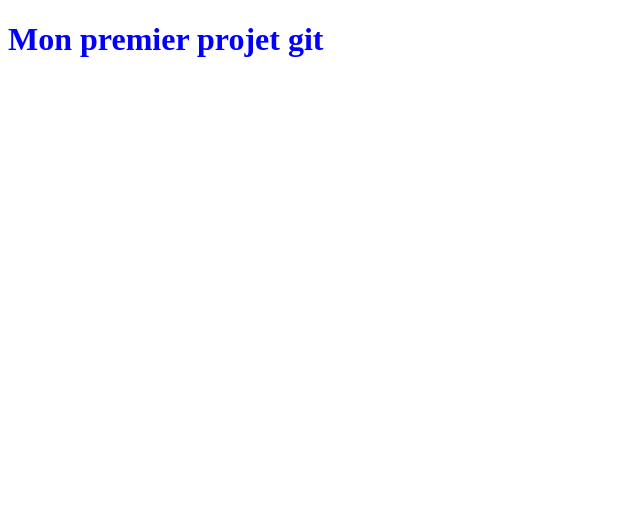
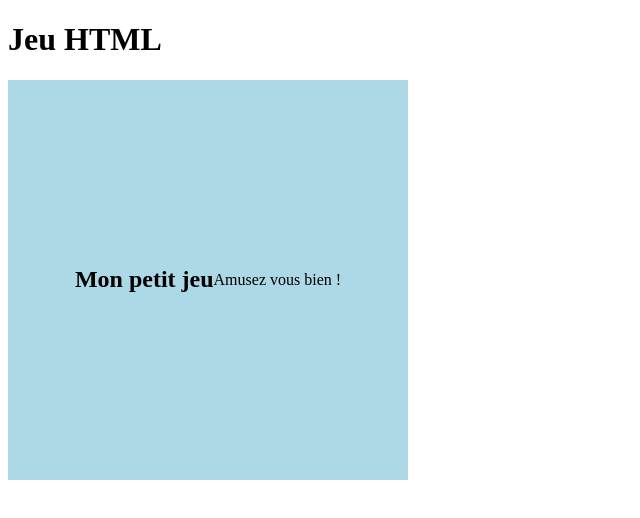
Before and after one commit to Nerlyss1/Test, a plain HTML site: page index.html in a window 1280 px wide. Shown: the whole page, without its empty margins (0-640 px from the left). Drawn offline with Linux system fonts and the light colour scheme.

Commit message:
Mettre à jour index.html et style.css

```diff
--- a/index.html
+++ b/index.html
@@ -1,10 +1,16 @@
 <!DOCTYPE html>
 <html>
 <head>
-	<title></title>
+	<title>Jeu HTML</title>
 	<link rel="stylesheet" type="text/css" href="style.css">
 </head>
 <body>
-	<h1>Mon premier projet git</h1>
+	<h1>Jeu HTML</h1>
+
+	<div id="game">
+		<!-- Contenu du jeu -->
+		<h2>Mon petit jeu</h2>
+		<p>Amusez vous bien !</p>
+	</div>
 </body>
 </html>
--- a/style.css
+++ b/style.css
@@ -1,3 +1,12 @@
-h1 {
-	color: blue;
+/* style.css */
+
+/* Styles pour le jeu */
+
+#game {
+	width: 400px;
+	height: 400px;
+	background-color: lightblue;
+	display: flex;
+	justify-content: center;
+	align-items: center;
 }
```
